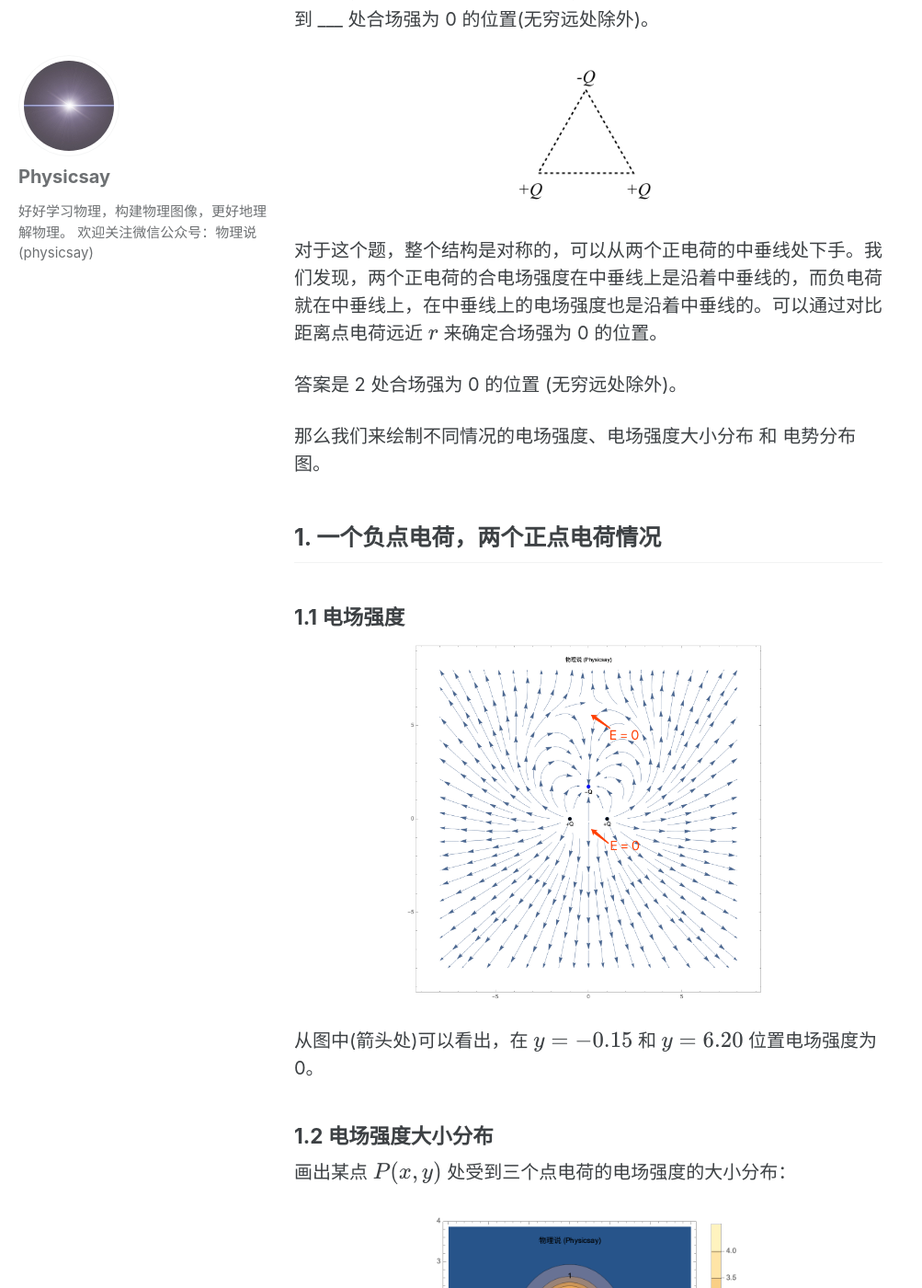
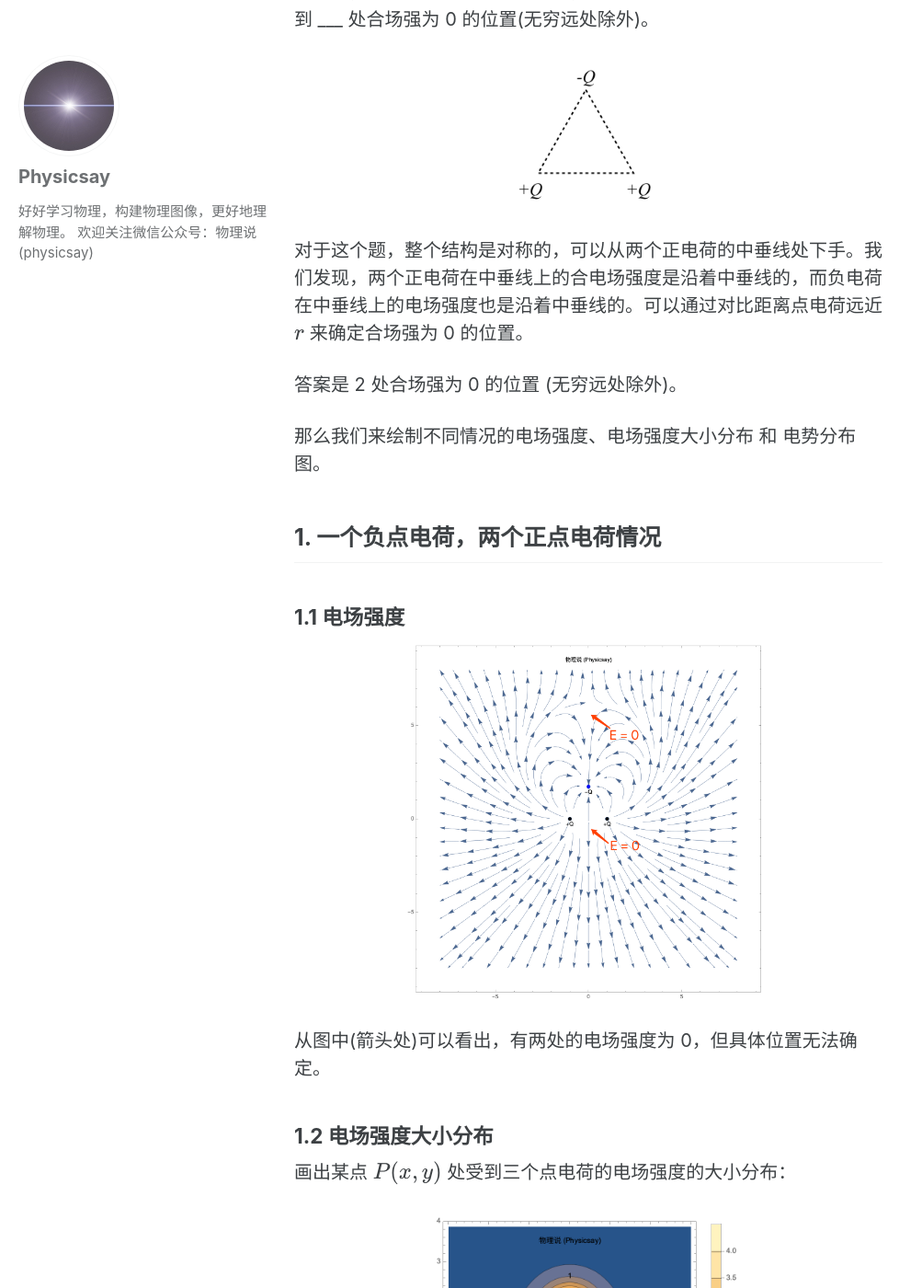
Before and after one commit to physicsay/physicsay-physicsay.github.io, a Jekyll site: the page built from _posts/2020-04-07-electric-field-simulation-2.md, in a window 1280 px wide and 1400 px high, scrolled down 258 px. Shown: the whole window at 92% size, without its empty margins (0-1003 px from the left). Built offline with Jekyll 4.4.1, drawn with Linux system fonts in a browser that asks for light colours; cached includes are drawn as plain includes; nearby versions of some CDN libraries; formulas are drawn with MathJax 3; some of the changed text lies outside the part shown.

Commit message:
fix: some fig bugs

```diff
--- a/_posts/2020-04-07-electric-field-simulation-2.md
+++ b/_posts/2020-04-07-electric-field-simulation-2.md
@@ -15,7 +15,7 @@ description: 三个电荷的电场和电势分布到底是怎么样的呢？
 
 <img src='/assets/images/2020-04-07-electric-field-simulation-2/fig.png' style='zoom:40%; margin: 0 auto; display: block;'/>
 
-对于这个题，整个结构是对称的，可以从两个正电荷的中垂线处下手。我们发现，两个正电荷的合电场强度在中垂线上是沿着中垂线的，而负电荷就在中垂线上，在中垂线上的电场强度也是沿着中垂线的。可以通过对比距离点电荷远近 $r$ 来确定合场强为 0 的位置。
+对于这个题，整个结构是对称的，可以从两个正电荷的中垂线处下手。我们发现，两个正电荷在中垂线上的合电场强度是沿着中垂线的，而负电荷在中垂线上的电场强度也是沿着中垂线的。可以通过对比距离点电荷远近 $r$ 来确定合场强为 0 的位置。
 
 答案是 2 处合场强为 0 的位置 (无穷远处除外)。
 
@@ -27,7 +27,7 @@ description: 三个电荷的电场和电势分布到底是怎么样的呢？
 
 <img src='/assets/images/2020-04-07-electric-field-simulation-2/p2n1-e.png' style='zoom:30%; margin: 0 auto; display: block;'/>
 
-从图中(箭头处)可以看出，在 $y = -0.15$ 和 $y = 6.20$ 位置电场强度为 0。
+从图中(箭头处)可以看出，有两处的电场强度为 0，但具体位置无法确定。
 
 ### 1.2 电场强度大小分布
 画出某点 $P(x,y)$ 处受到三个点电荷的电场强度的大小分布：
```
Also changed, not shown: other parts of _posts/2020-04-07-electric-field-simulation-2.md (+2 -2 lines), assets/images/2020-04-07-electric-field-simulation-2/p2n1-ey.png, assets/images/2020-04-07-electric-field-simulation-2/p3-ey.png.
